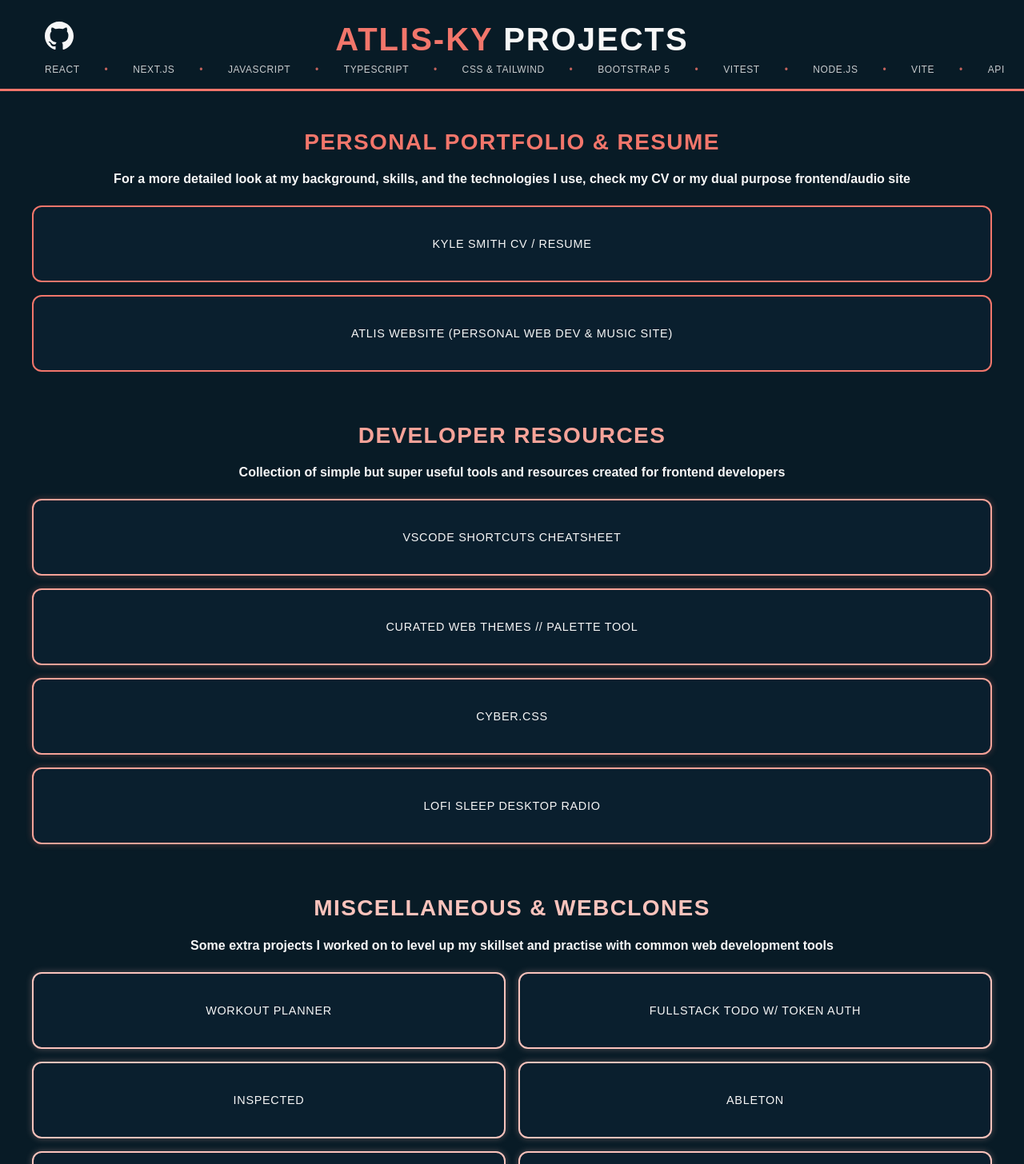
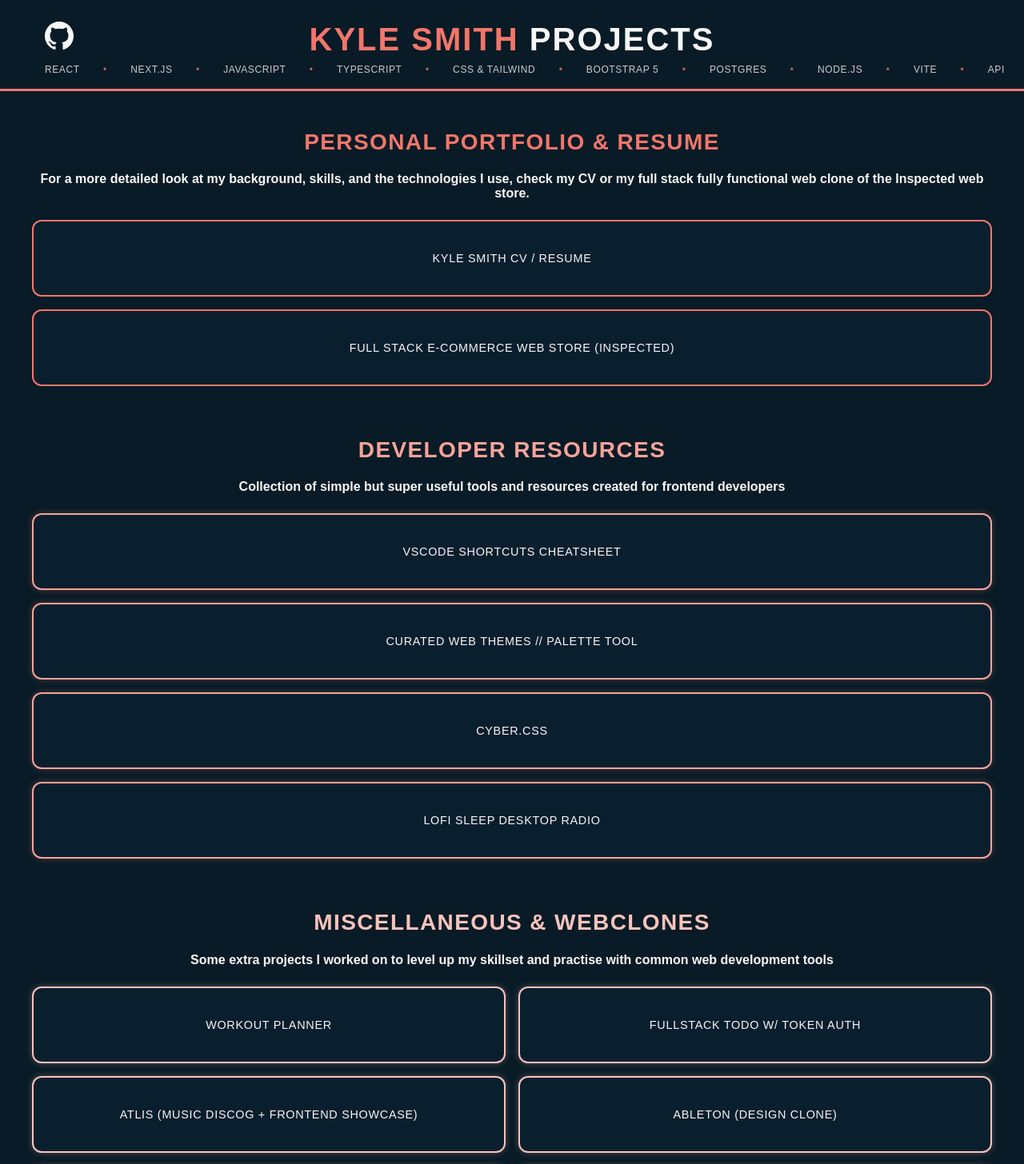
Before and after one commit to Atlis-Ky/frontend-portfolio, a React (Vite) app: page / in a window 1280 px wide. Shown: the top 1456 px of the page at 80% size. Built offline with nearby package versions, Linux system fonts and the light colour scheme; a web font is replaced by a local one.

Commit message:
Portfolio updated to prioritise full stack web store. content switches.

```diff
--- a/src/components/Header.jsx
+++ b/src/components/Header.jsx
@@ -20,7 +20,7 @@ function Header() {
         </svg>
       </a>
       <h1 className="mb-2">
-        <span style={{ color: "var(--main-accent)" }}>ATLIS-KY</span> PROJECTS
+        <span style={{ color: "var(--main-accent)" }}>Kyle Smith</span> PROJECTS
       </h1>
       <div className="tech-bar">
         <span className="tech-item">React</span>
@@ -35,7 +35,7 @@ function Header() {
         <span className="tech-separator">•</span>
         <span className="tech-item">Bootstrap 5</span>
         <span className="tech-separator">•</span>
-        <span className="tech-item">Vitest</span>
+        <span className="tech-item">POSTGRES</span>
         <span className="tech-separator">•</span>
         <span className="tech-item">Node.js</span>
         <span className="tech-separator">•</span>
--- a/src/components/ProjectList.jsx
+++ b/src/components/ProjectList.jsx
@@ -8,7 +8,7 @@ function ProjectList() {
         <h2 className="section-title">PERSONAL PORTFOLIO & Resume</h2>
         <h4 className="section-subtitle">
           For a more detailed look at my background, skills, and the
-          technologies I use, check my CV or my dual purpose frontend/audio site
+          technologies I use, check my CV or my full stack fully functional web clone of the Inspected web store.
         </h4>
         <div className="button-grid">
           <a
@@ -20,12 +20,12 @@ function ProjectList() {
             Kyle Smith CV / Resume
           </a>
           <a
-            href="https://atlis-portfolio.vercel.app/"
+            href="https://inspected-clone-2.netlify.app/"
             target="_blank"
             rel="noopener noreferrer"
             className="project-button"
           >
-            ATLIS WEBSITE (personal web dev & music site)
+            Full Stack E-Commerce Web Store (Inspected)
           </a>
         </div>
       </section>
@@ -99,12 +99,12 @@ function ProjectList() {
             Fullstack ToDo w/ token auth
           </a>
           <a
-            href="https://inspected-clone-2.netlify.app/"
+            href="https://atlis-portfolio.vercel.app/"
             target="_blank"
             rel="noopener noreferrer"
             className="project-button"
           >
-            INSPECTED
+            Atlis (Music Discog + Frontend showcase)
           </a>
           <a
             href="https://ableton-react-clone.vercel.app/"
@@ -112,7 +112,7 @@ function ProjectList() {
             rel="noopener noreferrer"
             className="project-button"
           >
-            ABLETON
+            ABLETON (design clone)
           </a>
           <a
             href="https://amazon-javascript-multipage.netlify.app/"
```
